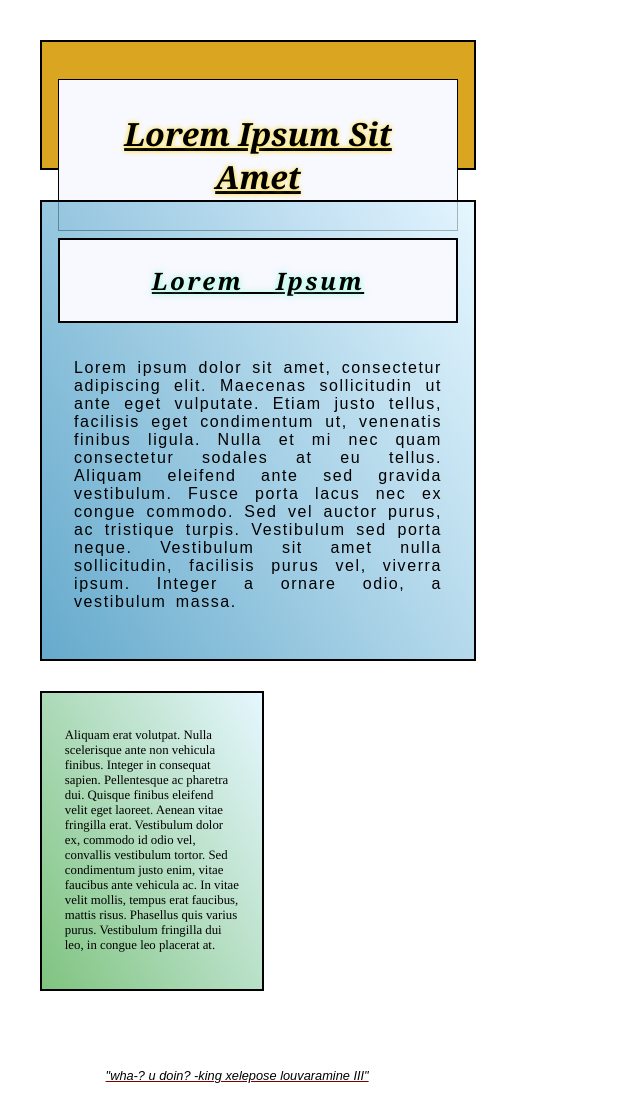
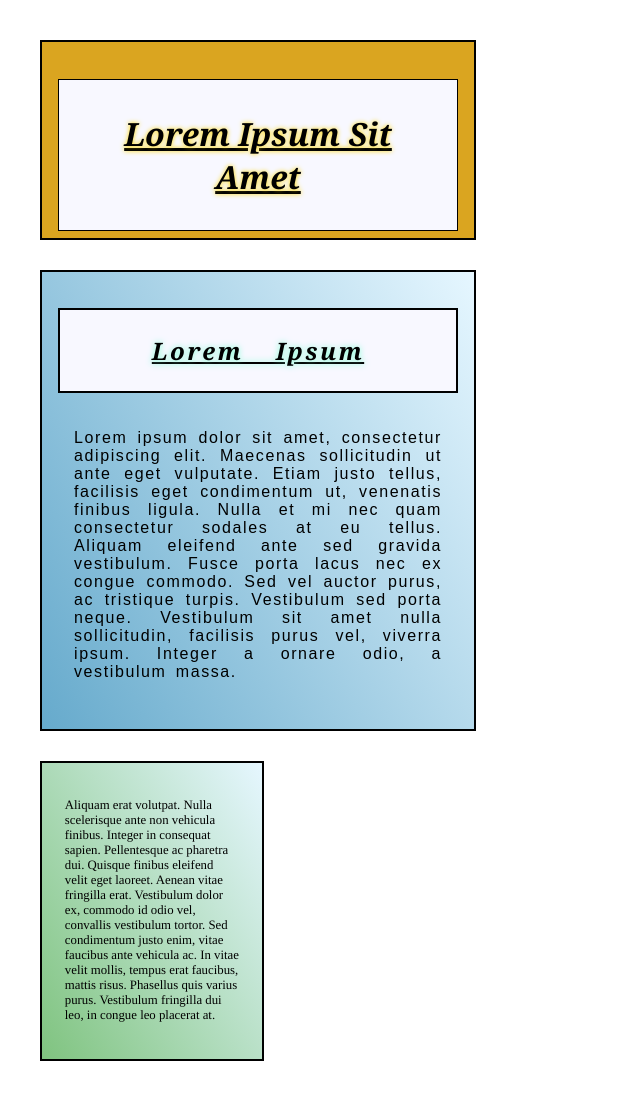
Before and after one commit to King-Xelepose-Louvaramine-III/Airside, a plain HTML site: page index.html in a window 1280 px wide. Shown: the top 1099 px of the page, without its empty margins (0-640 px from the left). Drawn offline with Linux system fonts and the light colour scheme.

Commit message:
Update style.css

```diff
--- a/style.css
+++ b/style.css
@@ -13,9 +13,8 @@ div.boxjudul{
 		background: goldenrod;
 		font-family: georgia;
 		font-style: italic;
-		padding-bottom:4em;
+		padding-bottom:5em;
 		text-shadow: 0px 0px 5px gold;
-	    padding-bottom:10px;
 }
 div.boxjudul h1{
 		border:1px solid black;
```
